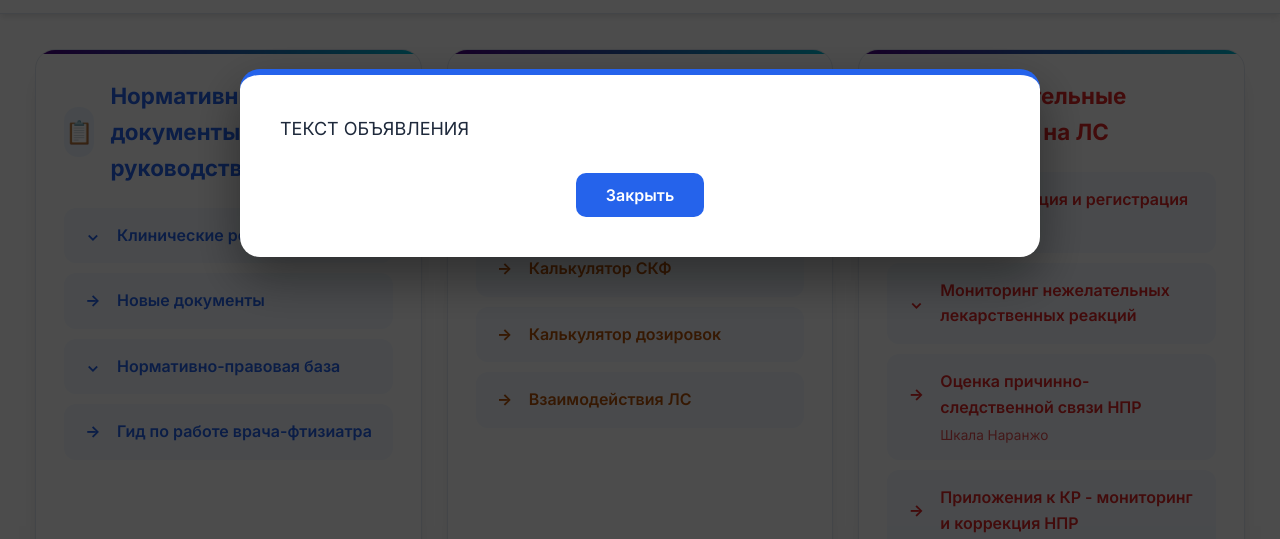
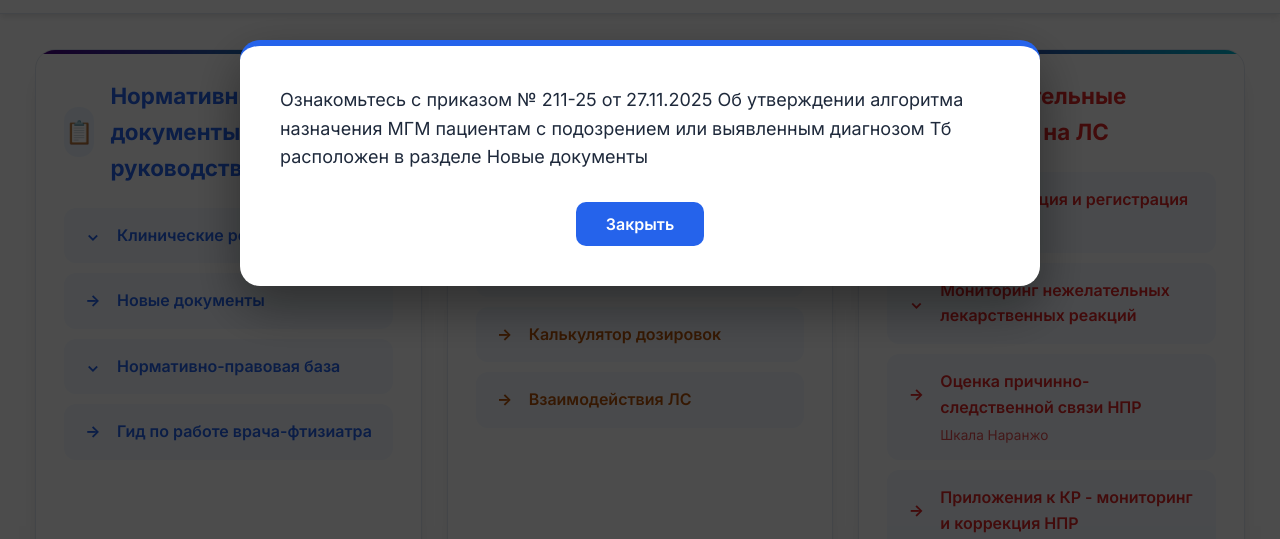
Before and after one commit to ptdklin/Office-navigator, a plain HTML site: page index.html in a window 1280 px wide. Shown: the part 237-776 px from the top of the page. Drawn offline with Linux system fonts and the light colour scheme.

Commit message:
Update index.html

```diff
--- a/index.html
+++ b/index.html
@@ -1015,7 +1015,7 @@
     </script>
     <script>
         // Окно объявлений
-        const announcementText = "ТЕКСТ ОБЪЯВЛЕНИЯ";  // Впиши текст объявления сюда
+        const announcementText = "Ознакомьтесь с приказом № 211-25 от 27.11.2025 Об утверждении алгоритма назначения МГМ пациентам с подозрением или выявленным диагнозом Тб расположен в разделе Новые документы";  // Впиши текст объявления сюда
 
         if (announcementText) {
             // Крупное окно, закрывается по клику в любом месте
```
